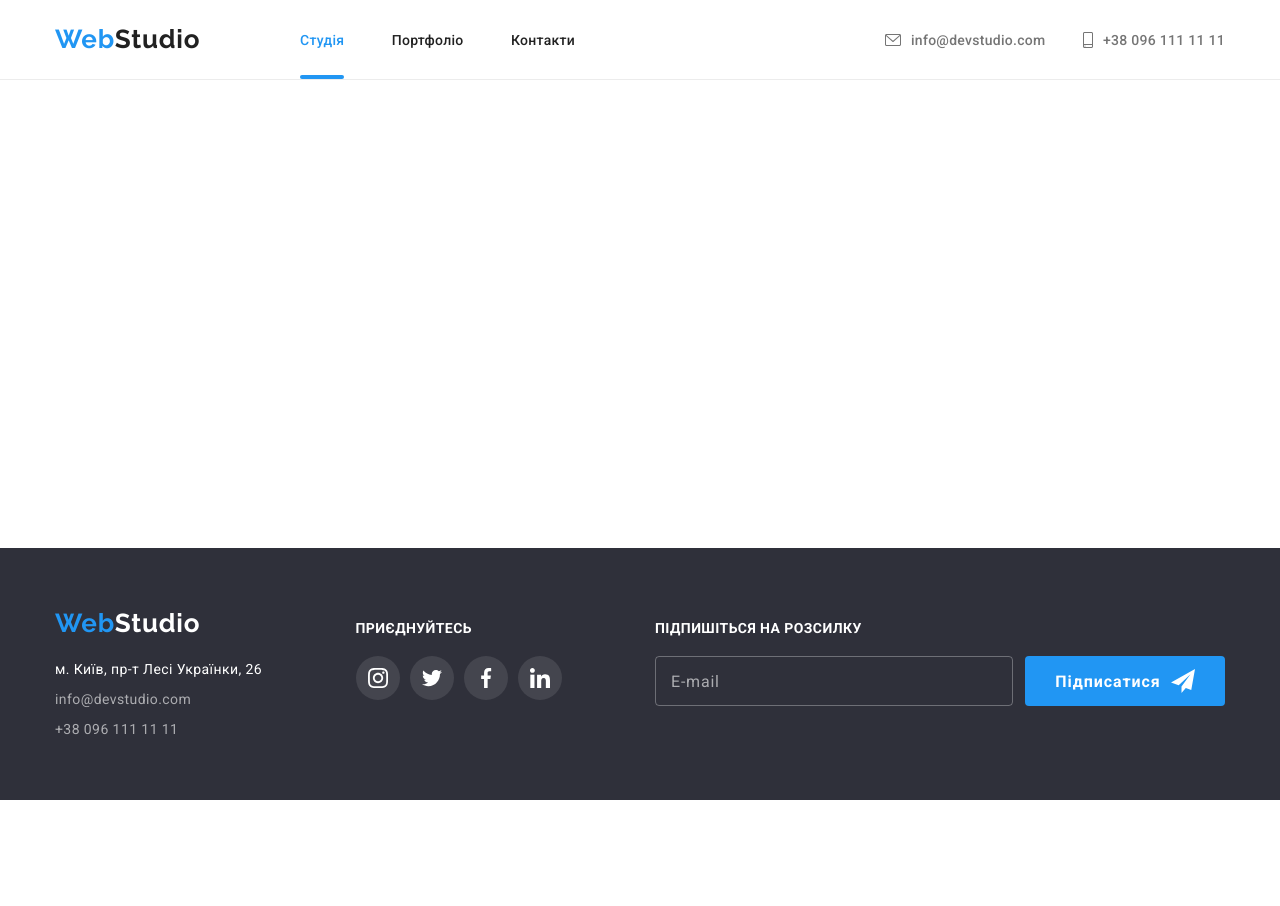
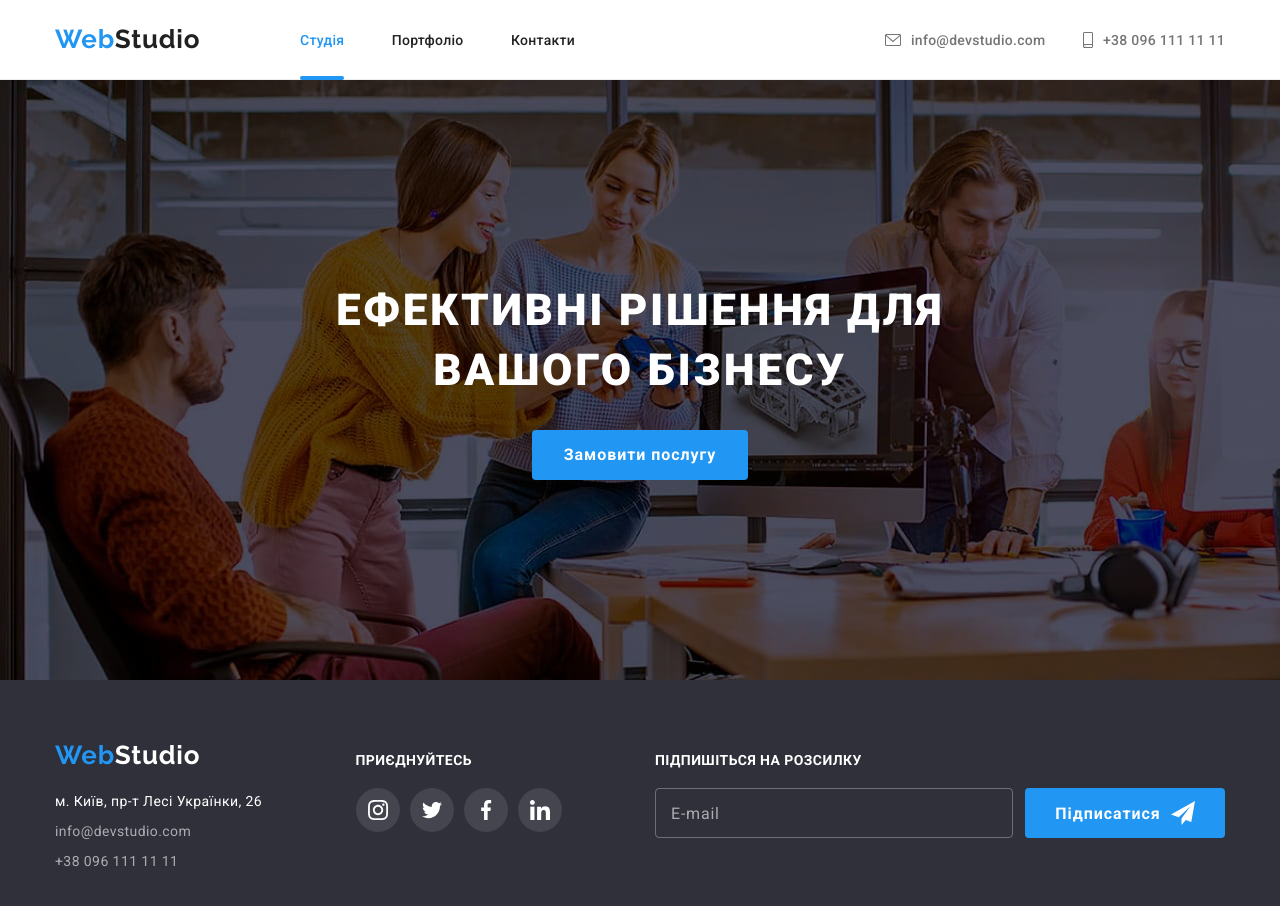
Before and after one commit to vitalii-kulishov/git-webstudio-2, a plain HTML site: page index.html in a window 1280 px wide. Before the commit the page ends 800 px from the top, so only its background shows below. Drawn offline with Linux system fonts and the light colour scheme.

Commit message:
зверстав героя

```diff
--- a/css/style.css
+++ b/css/style.css
@@ -31,7 +31,7 @@
    /* Додатковий колір фону */
    --back-accent: #F5F4FA;
    /* Фон для героя */
-   --back-hero-primary: rgba(47, 48, 58, 0.4);
+   --back-hero-primary: rgba(47, 48, 58, 0.7);
    /* Додатковий фон героя */
    --back-hero-accent: #C4C4C4;
    /* Колір кнопки героя */
@@ -101,12 +101,18 @@
    /* Колір для кнопки закриття модального вікна */
    --color-popup-close: rgba(0, 0, 0, 0.1);
 
+   /* ======Розміри елементів====== */
+   --height-header: 80px;
+
 }
 
 /* --------------- Стилізація сторінки ------------- */
 .wrapper {
-   position: relative;
    min-height: 100%;
+   overflow: hidden;
+   display: flex;
+   flex-direction: column;
+   overflow: hidden;
    background-color: var(--back-primary);
    font-family: var(--fonts-primary);
    font-size: 14px;
@@ -118,7 +124,7 @@
    max-width: 1200px;
    height: 100%;
    padding: 0 15px;
-   margin: 0 auto;
+   margin: auto;
    display: flex;
    justify-content: space-between;
 }
@@ -129,7 +135,9 @@
    top: 0;
    left: 0;
    width: 100%;
-   height: 80px;
+   height: var(--height-header);
+   z-index: 99;
+   background-color: var(--back-primary);
    border-bottom: 1px solid var(--color-border-header);
 }
 
@@ -198,7 +206,7 @@
    content: "";
    position: absolute;
    left: 0;
-   bottom: 0;
+   bottom: -1px;
    width: 100%;
    height: 4px;
    border-radius: 2px;
@@ -226,10 +234,55 @@
    margin-right: 10px;
 }
 
+/* ---------------- Герой ---------------- */
+.hero {
+   position: relative;
+   width: 100%;
+   height: 600px;
+   display: flex;
+   flex-direction: column;
+   justify-content: center;
+   align-items: center;
+   background-color: var(--back-hero-accent);
+   background: url(../images/hero-back.jpg), var(--back-hero-primary);
+   background-blend-mode: overlay;
+
+}
+
+.hero__banner {
+   /* position: absolute;
+   top: 0;
+   left: 0; */
+   width: 100%;
+   height: 100%;
+
+}
+
+.hero__title {
+   max-width: 696px;
+   font-weight: 900;
+   font-size: 44px;
+   line-height: calc(60/44);
+   text-align: center;
+   letter-spacing: 0.06em;
+   text-transform: uppercase;
+   color: var(--color-text-hero);
+   z-index: 2;
+}
+
+.hero .hero__button {
+   width: 216px;
+   margin-top: 30px;
+   z-index: 2;
+}
+
 /* ---------------- Контент Студія ---------------- */
+.content {
+   flex: 1 1 auto;
+   margin-top: var(--height-header);
+}
 
 
-/* ---------------- Герой ---------------- */
 
 
 /* ---------------- Контент портфоліо ---------------- */
@@ -238,7 +291,6 @@
 /* ---------------- Футер ---------------- */
 .footer {
    width: 100%;
-   position: absolute;
    left: 0;
    bottom: 0;
    padding: 60px 0;
--- a/index.html
+++ b/index.html
@@ -4,7 +4,7 @@
 <head>
     <meta charset="UTF-8">
     <meta http-equiv="X-UA-Compatible" content="IE=edge">
-    <meta name="viewport" content="width=device-width, initial-scale=1.0 user-scalable=no">
+    <meta name="viewport" content="width=device-width, initial-scale=1.0, user-scalable=no">
     <title lang="en">WebStudio2</title>
     <link rel="preconnect" href="https://fonts.googleapis.com">
     <link rel="preconnect" href="https://fonts.gstatic.com" crossorigin>
@@ -45,8 +45,17 @@
             </div>
         </header>
         <main class="content">
+            <!------- Герой ------->
+            <div class="hero">
+                <h1 class="hero__title">
+                    Ефективні рішення для вашого бізнесу
+                </h1>
+                <a class="hero__button button" type="button" href="#popup">
+                    Замовити послугу
+                </a>
+            </div>
+            <!------- Контент Студія ------->
             <div class="container">
-
 
             </div>
         </main>
```
Also changed, not shown: css/header.css (deleted).
